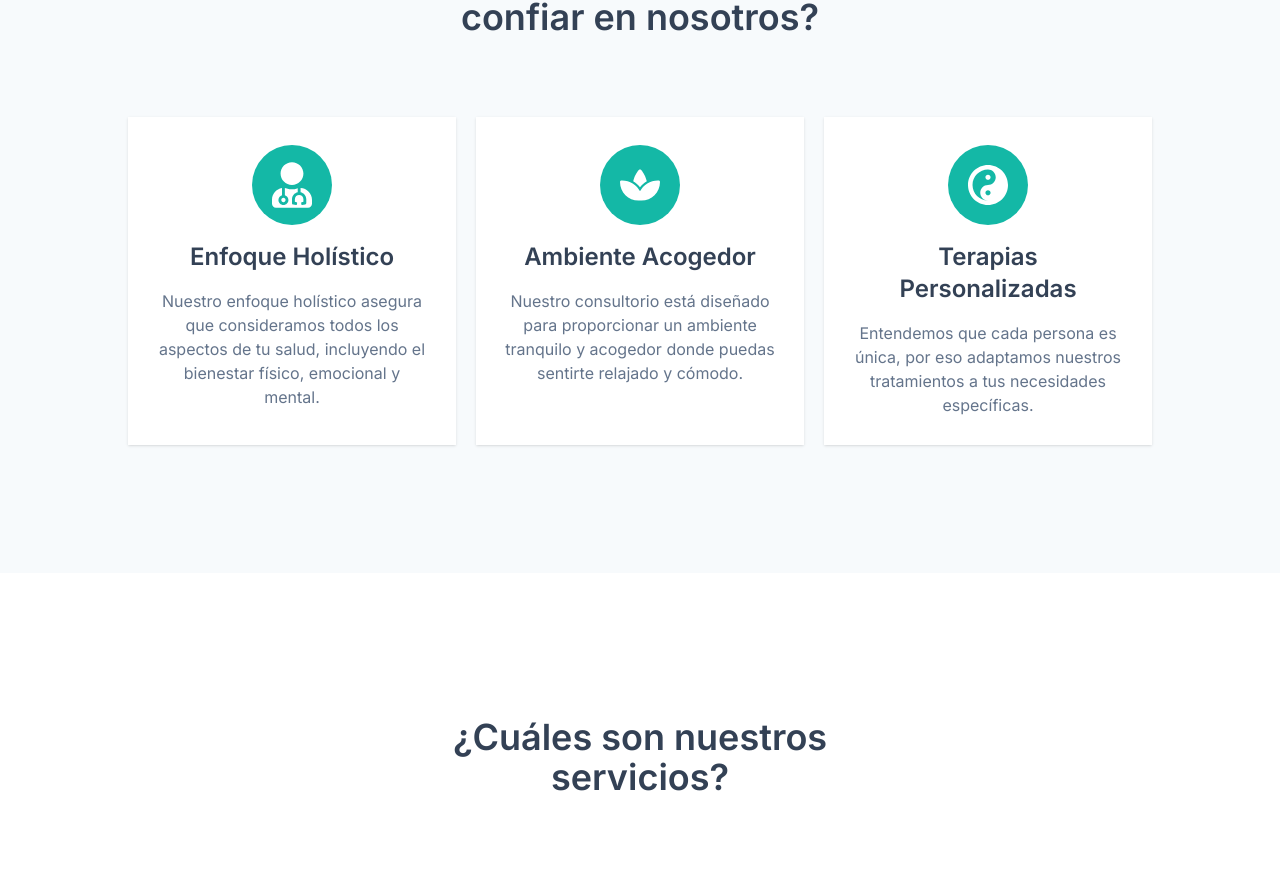
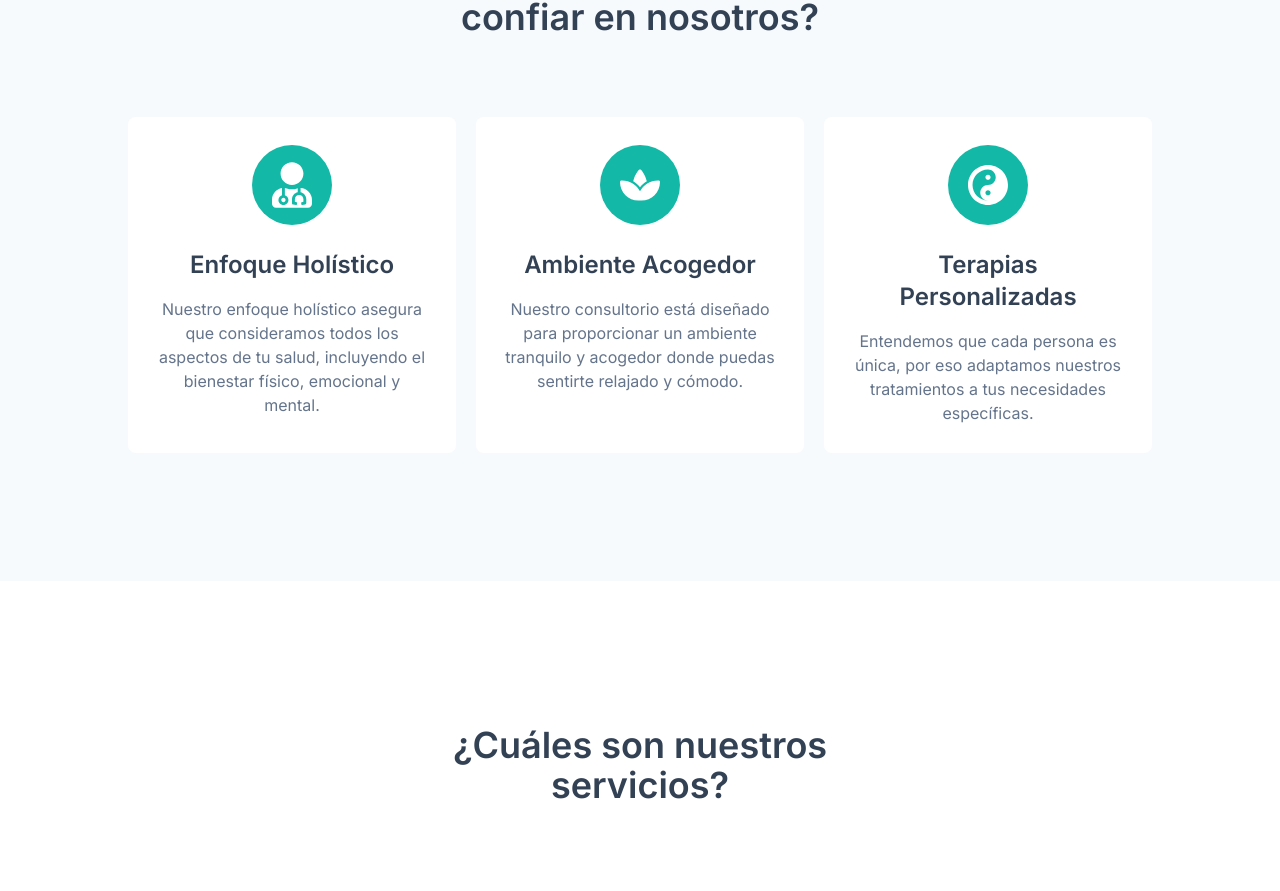
Before and after one commit to and27/medical-website, a Next.js app: page / in a window 1280 px wide. Shown: the part 971-1862 px from the top of the page. Built offline with nearby package versions, Linux system fonts and the light colour scheme.

Commit message:
fix benefit cards style

```diff
--- a/src/components/ThreeColumnItems.tsx
+++ b/src/components/ThreeColumnItems.tsx
@@ -16,12 +16,12 @@ const ThreeColumnItems = ({ items }: ThreeColumnItemsProps) => {
         return (
           <div
             key={index}
-            className="flex flex-col items-center gap-4 shadow hover:shadow-lg p-7 bg-white"
+            className="flex flex-col items-center gap-4 p-7 bg-white  rounded-lg"
           >
             <div className="flex items-center justify-center w-20 h-20 rounded-full bg-teal-500 p-5">
               <Icon size={50} color="white" />
             </div>
-            <h3 className="text-2xl font-semibold text-slate-700">
+            <h3 className="text-2xl font-semibold text-slate-700 mt-2">
               {item.title}
             </h3>
             <p className="text-slate-500">{item.description}</p>
```
